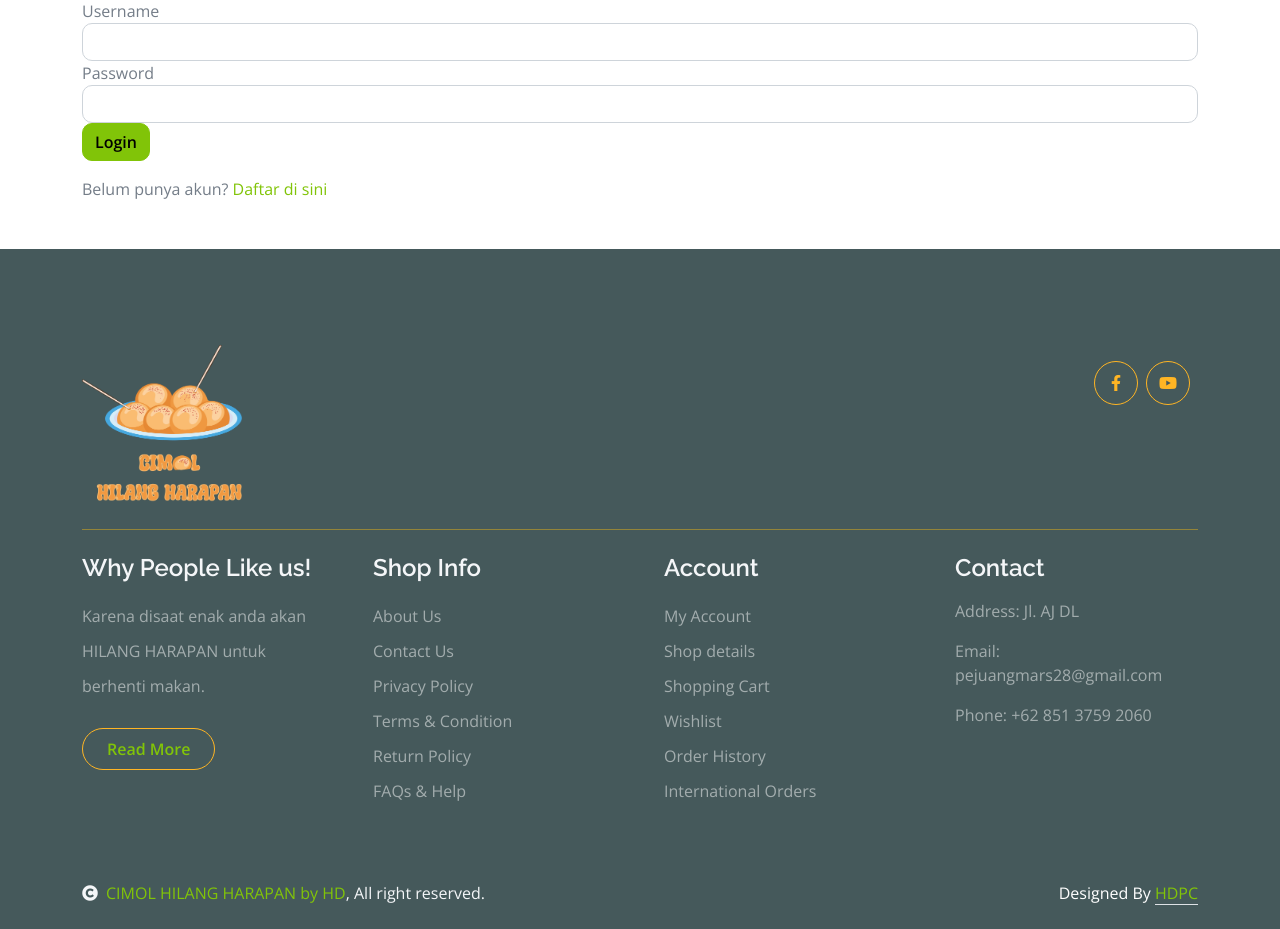
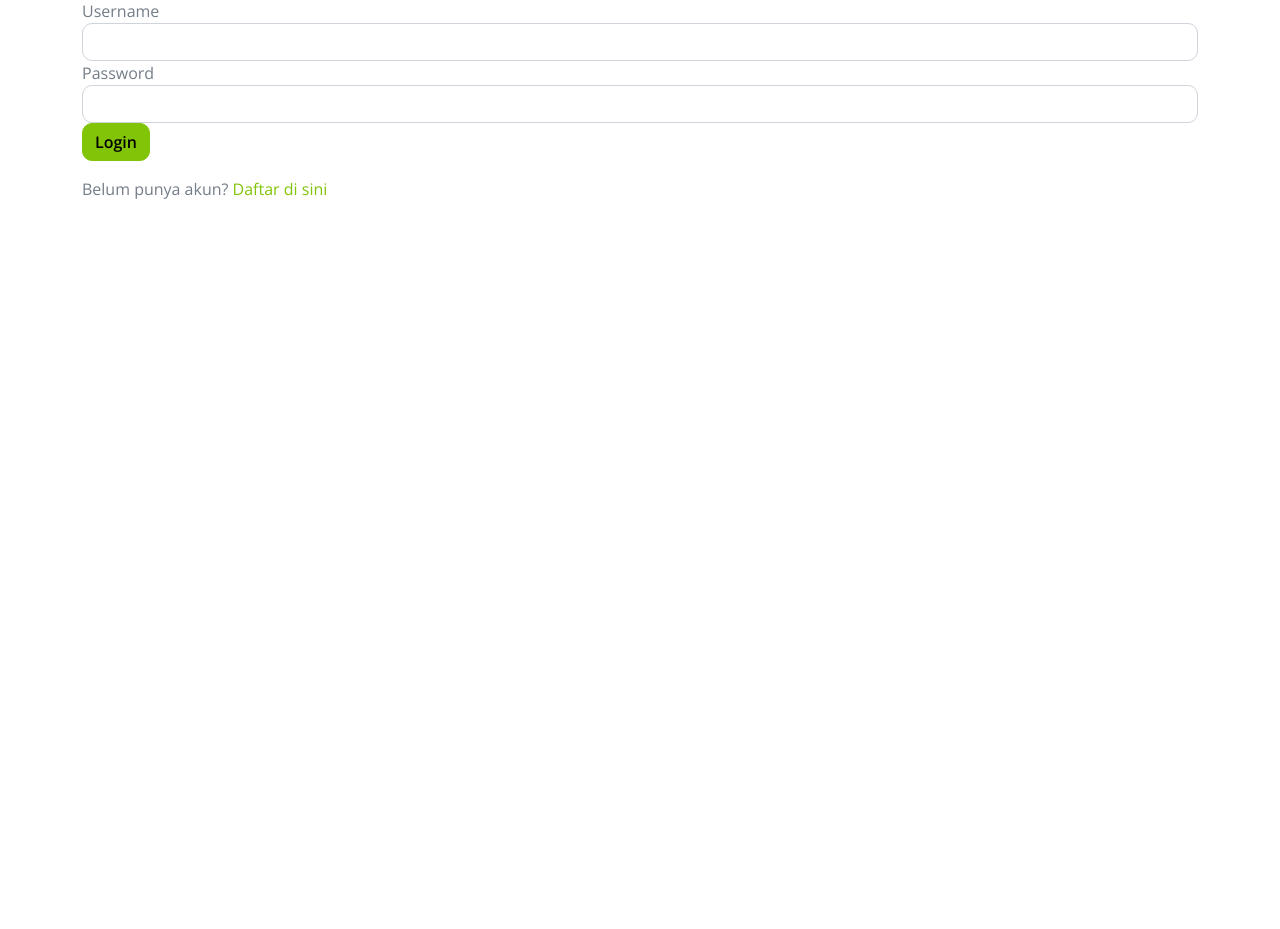
Before and after one commit to Brodicx/updatewebsite, a Flask app: page /login in a window 1280 px wide. Shown: the part 121-1050 px from the top of the page. After the commit the page ends 320 px from the top, so only its background shows below. Run offline with Flask 3, Linux system fonts and the light colour scheme; some libraries are stand-ins or nearby versions.

Commit message:
login.html

```diff
--- a/templates/login.html
+++ b/templates/login.html
@@ -48,88 +48,6 @@
             <p>Belum punya akun? <a href="/sign-up">Daftar di sini</a></p>
         </div>
     </div>
-    <!-- Footer Start -->
-    <div class="container-fluid bg-dark text-white-50 footer pt-5 mt-5">
-        <div class="container py-5">
-            <div class="pb-4 mb-4" style="border-bottom: 1px solid rgba(226, 175, 24, 0.5) ;">
-                <div class="row g-4">
-                    <div class="col-lg-3">
-                        <a href="#">
-                            <img src="{{url_for('static', filename = 'img/logo.png')}}" class="img-fluid" style="width: 160px; height: 160px;" alt="Logo">
-                        </a>
-                    </div>
-                    <div class="col-lg-6">
-                        <div class="position-relative mx-auto">
-
-                        </div>
-                    </div>
-                    <div class="col-lg-3">
-                        <div class="d-flex justify-content-end pt-3">
-                            <a class="btn btn-outline-secondary me-2 btn-md-square rounded-circle" href=""><i class="fab fa-facebook-f"></i></a>
-                            <a class="btn btn-outline-secondary me-2 btn-md-square rounded-circle" href=""><i class="fab fa-youtube"></i></a>
-
-                        </div>
-                    </div>
-                </div>
-            </div>
-            <div class="row g-5">
-                <div class="col-lg-3 col-md-6">
-                    <div class="footer-item">
-                        <h4 class="text-light mb-3">Why People Like us!</h4>
-                        <p class="mb-4">Karena disaat enak anda akan HILANG HARAPAN untuk berhenti makan.</p>
-                        <a href="" class="btn border-secondary py-2 px-4 rounded-pill text-primary">Read More</a>
-                    </div>
-                </div>
-                <div class="col-lg-3 col-md-6">
-                    <div class="d-flex flex-column text-start footer-item">
-                        <h4 class="text-light mb-3">Shop Info</h4>
-                        <a class="btn-link" href="">About Us</a>
-                        <a class="btn-link" href="">Contact Us</a>
-                        <a class="btn-link" href="">Privacy Policy</a>
-                        <a class="btn-link" href="">Terms & Condition</a>
-                        <a class="btn-link" href="">Return Policy</a>
-                        <a class="btn-link" href="">FAQs & Help</a>
-                    </div>
-                </div>
-                <div class="col-lg-3 col-md-6">
-                    <div class="d-flex flex-column text-start footer-item">
-                        <h4 class="text-light mb-3">Account</h4>
-                        <a class="btn-link" href="">My Account</a>
-                        <a class="btn-link" href="">Shop details</a>
-                        <a class="btn-link" href="">Shopping Cart</a>
-                        <a class="btn-link" href="">Wishlist</a>
-                        <a class="btn-link" href="">Order History</a>
-                        <a class="btn-link" href="">International Orders</a>
-                    </div>
-                </div>
-                <div class="col-lg-3 col-md-6">
-                    <div class="footer-item">
-                        <h4 class="text-light mb-3">Contact</h4>
-                        <p>Address: Jl. AJ DL</p>
-                        <p>Email: pejuangmars28@gmail.com</p>
-                        <p>Phone: +62 851 3759 2060</p>
-                    </div>
-                </div>
-            </div>
-        </div>
-    </div>
-    <!-- Footer End -->
-
-    <!-- Copyright Start -->
-    <div class="container-fluid copyright bg-dark py-4">
-        <div class="container">
-            <div class="row">
-                <div class="col-md-6 text-center text-md-start mb-3 mb-md-0">
-                    <span class="text-light"><a href="#"><i class="fas fa-copyright text-light me-2"></i>CIMOL HILANG HARAPAN by HD</a>, All right reserved.</span>
-                </div>
-                <div class="col-md-6 my-auto text-center text-md-end text-white">
-
-                    Designed By <a class="border-bottom" href="https://htmlcodex.com">HDPC</a>
-                </div>
-            </div>
-        </div>
-    </div>
-    <!-- Copyright End -->
 
 
     <!-- Back to Top -->
```
